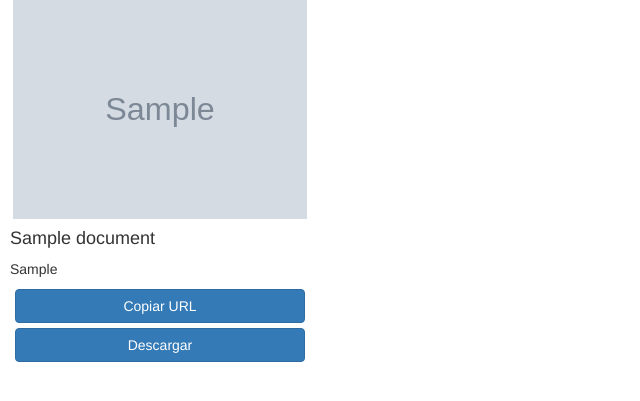
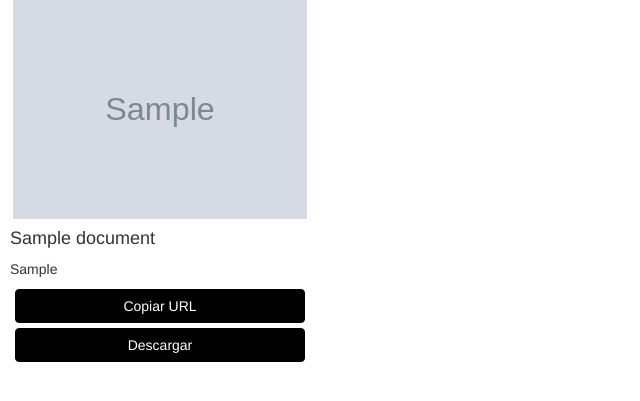
Before and after one commit to jeffreysorsby/jac-home, a Flask app: page /documents in a window 1280 px wide. Shown: the part 83-484 px from the top of the page, without its empty margins (0-640 px from the left). Run offline with Flask 2, Linux system fonts and the light colour scheme; tables that the repository leaves empty hold one stand-in row (values such as "Sample post"); grey boxes marked "Sample" are stand-in pictures; some libraries are stand-ins or nearby versions.

Commit message:
templates modifications

```diff
--- a/templates/document_search.html
+++ b/templates/document_search.html
@@ -39,8 +39,8 @@
   <div class="container-fluid">
     <div class="row">
         {% for d in docs %}
-        <div class="col-lg-2 col-md-6" style="padding: 10px;">
-            <div class="card card-block" style="margin-top: auto; margin-left: auto;">
+        <div class="col-lg-3 col-md-6" style="padding: 10px;">
+          <div class="card card-block" style="margin-top: auto; margin-left: auto;">
               <img class="card-img-top" data-src="holder.js/100px180/" alt="100%x180" src="{{ d.image_url }}" data-holder-rendered="true" style="height: 220px; width: 100%; display: block;">
               <div class="card-block">
                 <h4 class="card-title">{{d.name}}</h4>
@@ -98,6 +98,8 @@ function copyURI(evt) {
 
 .btn-primary{
   margin: 5px;
+  background-color: black;
+  border-color: black;
 }
 
 a {
--- a/templates/documents.html
+++ b/templates/documents.html
@@ -98,6 +98,8 @@ function copyURI(evt) {
 
 .btn-primary{
   margin: 5px;
+  background-color: black;
+  border-color: black;
 }
 
 a {
--- a/templates/models.html
+++ b/templates/models.html
@@ -101,6 +101,8 @@ function copyURI(evt) {
 
 .btn-primary{
   margin: 5px;
+  background-color: black;
+  border-color: black;
 }
 
 a {
```
